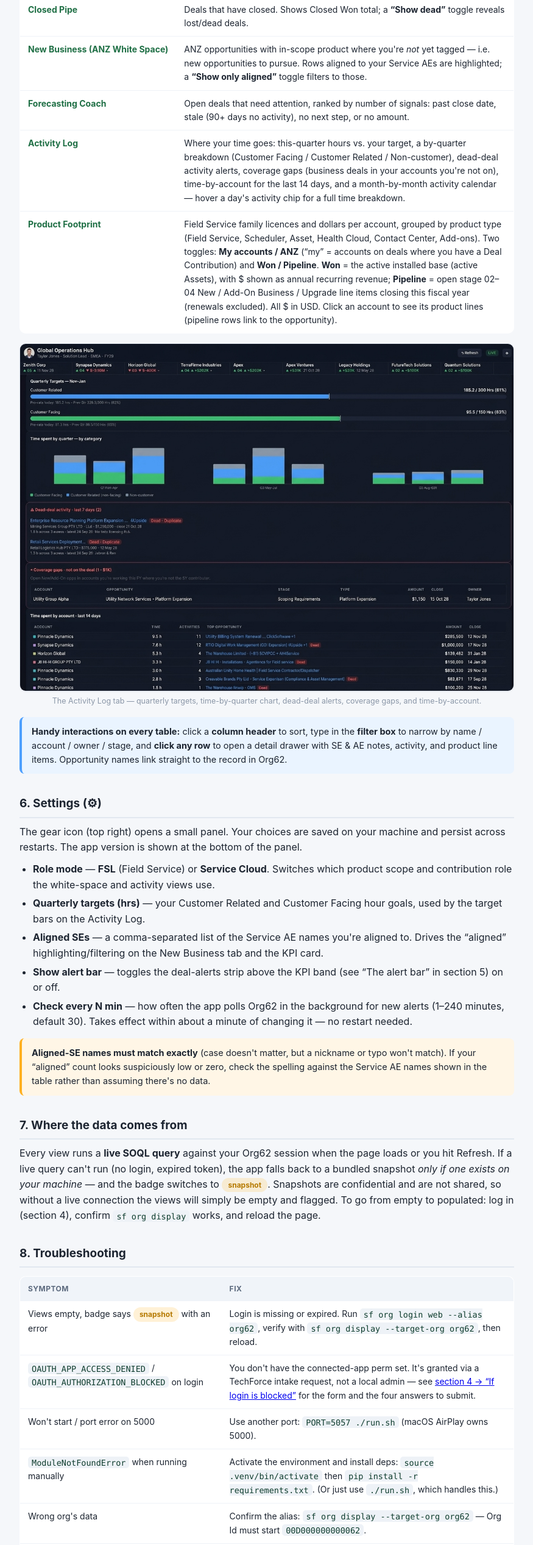
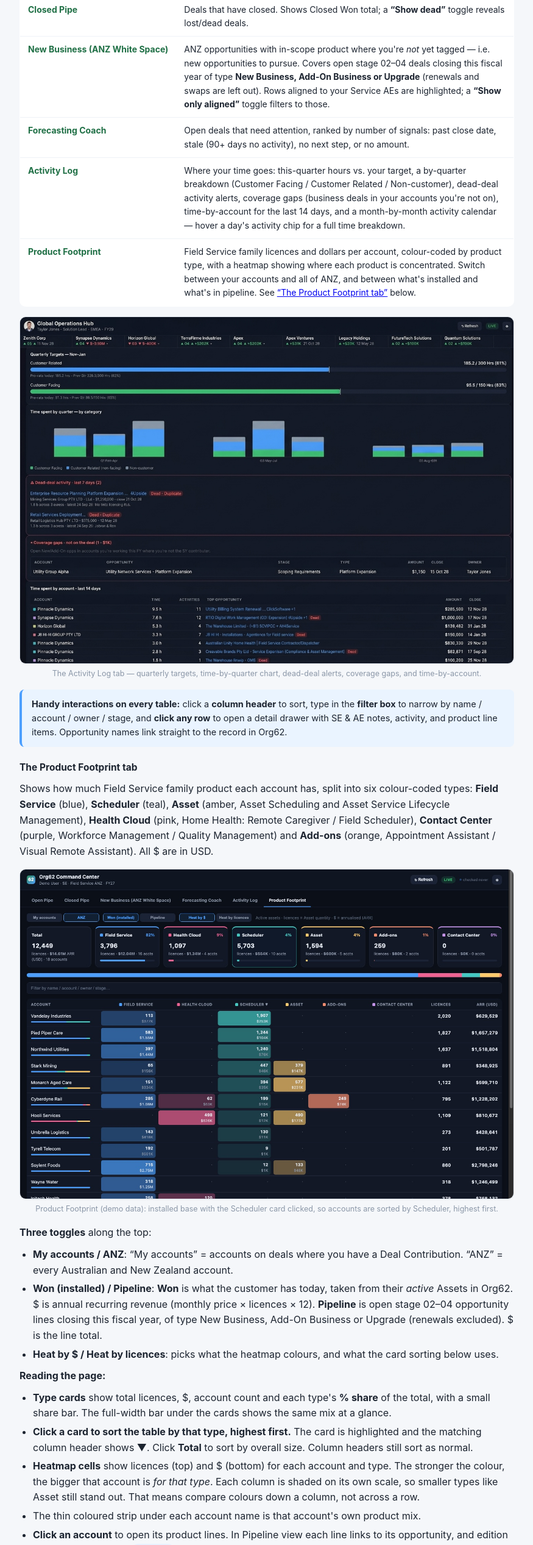
Before and after one commit to ron-au25/Org62CommandCenter, a plain HTML site: page USER_GUIDE.html in a window 1280 px wide. Shown: the part 5337-7871 px from the top of the page at 61% size, without its empty margins (202-1077 px from the left). Drawn offline with Linux system fonts and the light colour scheme.

Commit message:
User guide: Product Footprint section, demo-data screenshot, New Business type scope
Co-Authored-By: Claude Opus 5.5 (1M context) <noreply@anthropic.com>

```diff
--- a/USER_GUIDE.html
+++ b/USER_GUIDE.html
@@ -242,8 +242,9 @@ cd FieldServiceCommandCenter</code></pre>
         <td>Deals that have closed. Shows Closed Won total; a <b>“Show dead”</b> toggle reveals lost/dead deals.</td></tr>
     <tr><td><span class="tabname">New Business (ANZ White Space)</span></td>
         <td>ANZ opportunities with in-scope product where you're <em>not</em> yet tagged — i.e. new
-        opportunities to pursue. Rows aligned to your Service AEs are highlighted; a <b>“Show only
-        aligned”</b> toggle filters to those.</td></tr>
+        opportunities to pursue. Covers open stage 02–04 deals closing this fiscal year of type
+        <b>New Business, Add-On Business or Upgrade</b> (renewals and swaps are left out). Rows aligned
+        to your Service AEs are highlighted; a <b>“Show only aligned”</b> toggle filters to those.</td></tr>
     <tr><td><span class="tabname">Forecasting Coach</span></td>
         <td>Open deals that need attention, ranked by number of signals: past close date, stale (90+
         days no activity), no next step, or no amount.</td></tr>
@@ -253,13 +254,10 @@ cd FieldServiceCommandCenter</code></pre>
         (business deals in your accounts you're not on), time-by-account for the last 14 days, and a
         month-by-month activity calendar — hover a day's activity chip for a full time breakdown.</td></tr>
     <tr><td><span class="tabname">Product Footprint</span></td>
-        <td>Field Service family licences and dollars per account, grouped by product type (Field
-        Service, Scheduler, Asset, Health Cloud, Contact Center, Add-ons). Two toggles:
-        <b>My accounts / ANZ</b> (“my” = accounts on deals where you have a Deal Contribution) and
-        <b>Won / Pipeline</b>. <b>Won</b> = the active installed base (active Assets), with $ shown as
-        annual recurring revenue; <b>Pipeline</b> = open stage 02–04 New / Add-On Business / Upgrade line items
-        closing this fiscal year (renewals excluded). All $ in USD. Click an account to see its
-        product lines (pipeline rows link to the opportunity).</td></tr>
+        <td>Field Service family licences and dollars per account, colour-coded by product type, with
+        a heatmap showing where each product is concentrated. Switch between your accounts and all
+        of ANZ, and between what's installed and what's in pipeline. See
+        <a href="#footprint">“The Product Footprint tab”</a> below.</td></tr>
   </table>
 
   <figure class="shot">
@@ -271,6 +269,50 @@ cd FieldServiceCommandCenter</code></pre>
   type in the <b>filter box</b> to narrow by name / account / owner / stage, and <b>click any row</b>
   to open a detail drawer with SE &amp; AE notes, activity, and product line items. Opportunity names
   link straight to the record in Org62.</div>
+
+  <h3 id="footprint">The Product Footprint tab</h3>
+  <p>Shows how much Field Service family product each account has, split into six colour-coded
+  types: <b>Field Service</b> (blue), <b>Scheduler</b> (teal), <b>Asset</b> (amber, Asset Scheduling
+  and Asset Service Lifecycle Management), <b>Health Cloud</b> (pink, Home Health: Remote Caregiver /
+  Field Scheduler), <b>Contact Center</b> (purple, Workforce Management / Quality Management) and
+  <b>Add-ons</b> (orange, Appointment Assistant / Visual Remote Assistant). All $ are in USD.</p>
+
+  <figure class="shot">
+    <img src="screens/Org62 Product Footprint.jpeg" alt="Product Footprint tab, ANZ installed base, sorted by Scheduler">
+    <figcaption>Product Footprint (demo data): installed base with the Scheduler card clicked, so accounts are sorted by Scheduler, highest first.</figcaption>
+  </figure>
+
+  <p><b>Three toggles</b> along the top:</p>
+  <ul>
+    <li><b>My accounts / ANZ</b>: “My accounts” = accounts on deals where you have a Deal
+    Contribution. “ANZ” = every Australian and New Zealand account.</li>
+    <li><b>Won (installed) / Pipeline</b>: <b>Won</b> is what the customer has today, taken from
+    their <em>active</em> Assets in Org62. $ is annual recurring revenue (monthly price × licences ×
+    12). <b>Pipeline</b> is open stage 02–04 opportunity lines closing this fiscal year, of type New
+    Business, Add-On Business or Upgrade (renewals excluded). $ is the line total.</li>
+    <li><b>Heat by $ / Heat by licences</b>: picks what the heatmap colours, and what the card
+    sorting below uses.</li>
+  </ul>
+
+  <p><b>Reading the page:</b></p>
+  <ul>
+    <li><b>Type cards</b> show total licences, $, account count and each type's <b>% share</b> of the
+    total, with a small share bar. The full-width bar under the cards shows the same mix at a glance.</li>
+    <li><b>Click a card to sort the table by that type, highest first.</b> The card is highlighted and
+    the matching column header shows ▼. Click <b>Total</b> to sort by overall size. Column headers
+    still sort as normal.</li>
+    <li><b>Heatmap cells</b> show licences (top) and $ (bottom) for each account and type. The
+    stronger the colour, the bigger that account is <em>for that type</em>. Each column is shaded on
+    its own scale, so smaller types like Asset still stand out. That means compare colours down a
+    column, not across a row.</li>
+    <li>The thin coloured strip under each account name is that account's own product mix.</li>
+    <li><b>Click an account</b> to open its product lines. In Pipeline view each line links to its
+    opportunity, and edition upgrades are tagged <span class="pill" style="background:#e8f1ff;color:#2f6fd0">Upgrade</span>.</li>
+  </ul>
+  <div class="note"><b>Worth knowing:</b> some big Scheduler lines show <b>$0</b>. That's how those
+  active Assets are priced in Org62, not a missing value. Contact Center has no ANZ installed base yet,
+  so it only shows numbers in Pipeline. The tab loads on first open (it can take a few seconds) and
+  reloads when you hit ↻ Refresh.</div>
 
   <h2 id="settings">6. Settings (⚙)</h2>
   <p>The gear icon (top right) opens a small panel. Your choices are saved on your machine and persist
@@ -327,7 +369,8 @@ cd FieldServiceCommandCenter</code></pre>
     <tr><th>Version</th><th>What changed</th></tr>
     <tr><td><b>v1.5</b><br>9 Oct 2026</td>
         <td>New <b>Product Footprint</b> tab: licences and USD by product type per account, with
-        My accounts / ANZ and Won (installed base, ARR) / Pipeline toggles. Broadened the FSL product
+        My accounts / ANZ and Won (installed base, ARR) / Pipeline toggles, colour-coded types, a
+        heatmap (by $ or licences) and click-a-card-to-sort. Broadened the FSL product
         scope used by New Business and the Coach coverage gaps to include Salesforce Scheduler (incl.
         add-ons), Asset Scheduling, Asset Service Lifecycle Management, Health Cloud Home Health (Remote
         Caregiver / Field Scheduler), Appointment Assistant, Visual Remote Assistant, and Contact Center
```
Also changed, not shown: screens/Org62 Product Footprint.jpeg (added).
